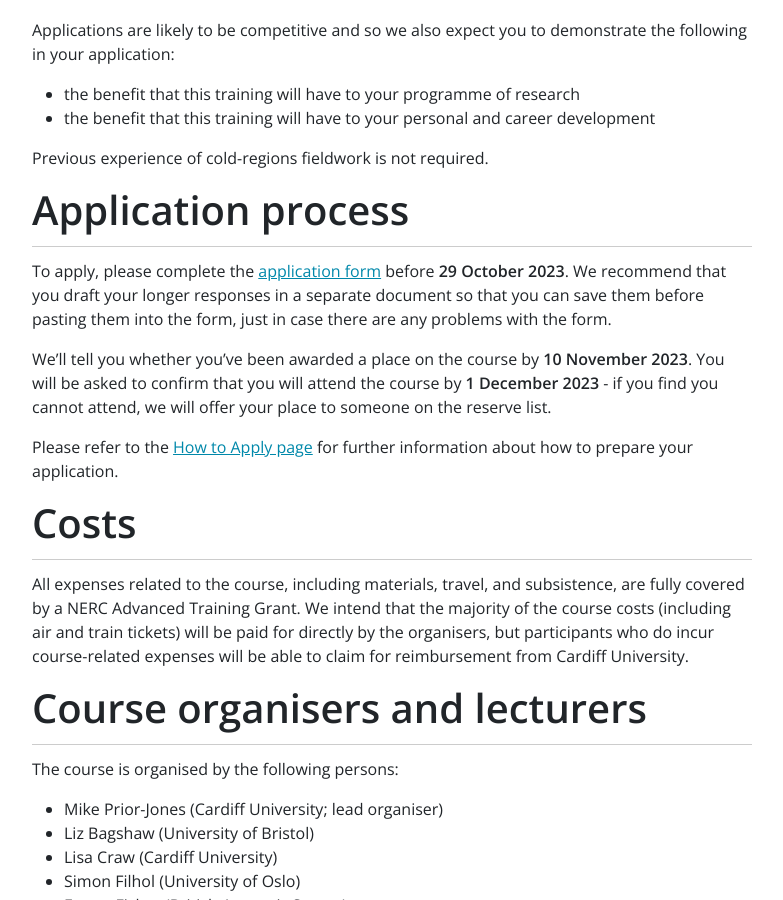
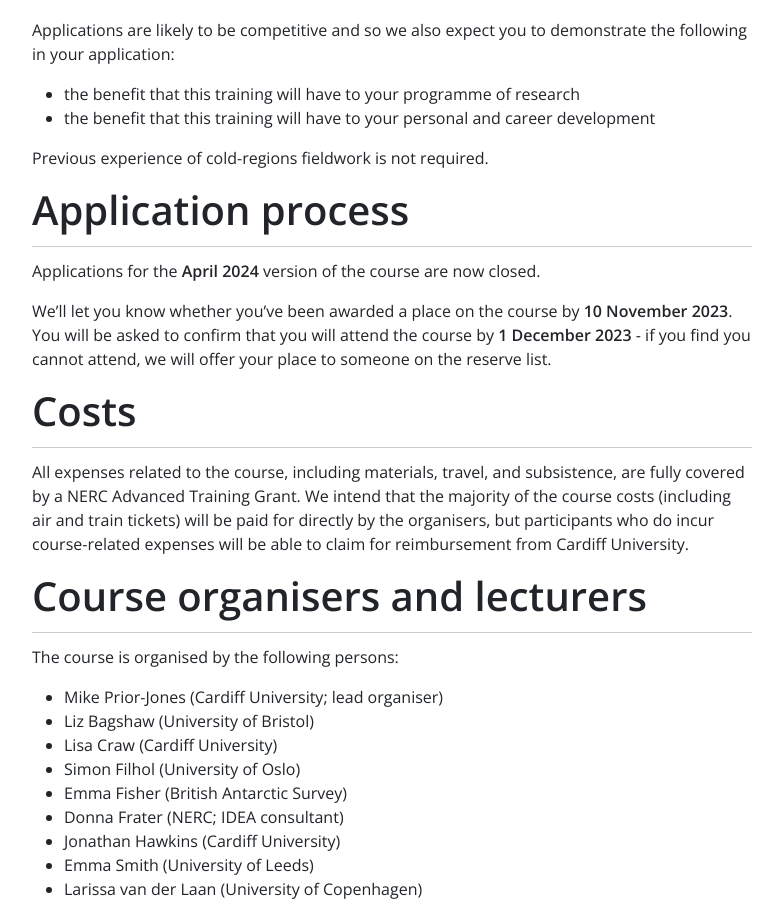
Before and after one commit to cryoskills/cryoskills.github.io, a Jekyll site: the page built from about.html, in a window 1280 px wide and 900 px high, scrolled down 4669 px. Shown: the whole window, without its empty margins (62-845 px from the left). Built offline with Jekyll 4.4.1, drawn with Linux system fonts in a browser that asks for light colours; some web fonts are replaced.

Commit message:
updates course website after applications closed

```diff
--- a/_data/nav.yml
+++ b/_data/nav.yml
@@ -1,7 +1,7 @@
 - name: Home
   url: /index.html
-- name: Apply
-  url: /apply.html
+# - name: Apply
+#   url: /apply.html
 - name: Course Details
   url: /about.html
 # - name: Course Content
--- a/_includes/about/about.md
+++ b/_includes/about/about.md
@@ -85,18 +85,15 @@
 Previous experience of cold-regions fieldwork is not required.
 
 # Application process
+Applications for the **April 2024** version of the course are now closed.
 
-To apply, please complete the [application form]({{site.baseurl}}{% link apply.html %}) before **29 October 2023**. We recommend that you draft your longer responses in a separate document so that you can save them before pasting them into the form, just in case there are any problems with the form.
-
-We’ll tell you whether you’ve been awarded a place on the course by **10 November 2023**. You will be asked to confirm that you will attend the course by **1 December 2023** - if you find you cannot attend, we will offer your place to someone on the reserve list.
-
-Please refer to the [How to Apply page]({{site.baseurl}}{% link apply.html %}) for further information about how to prepare your application.
+We’ll let you know whether you’ve been awarded a place on the course by **10 November 2023**. You will be asked to confirm that you will attend the course by **1 December 2023** - if you find you cannot attend, we will offer your place to someone on the reserve list.
 
 # Costs
 
 All expenses related to the course, including materials, travel, and subsistence, are fully covered by a NERC Advanced Training Grant. We intend that the majority of the course costs (including air and train tickets) will be paid for directly by the organisers, but participants who do incur course-related expenses will be able to claim for reimbursement from Cardiff University.
 
-# Course organisers and lecturers
+# <a name="organisers"></a> Course organisers and lecturers
 
 The course is organised by the following persons:
 
--- a/_includes/home_banner.html
+++ b/_includes/home_banner.html
@@ -5,10 +5,10 @@
             <h1 style="color: #fff;" class="display-1 text-uppercase text-center">Learn to build instrumentation for cold environments</h1>
         </div>
     </div>
-    <div class="py-5 row">
+    <!-- <div class="py-5 row">
         <div class="col">
             <a type="button" class="btn btn-success btn-lg px-4 mx-2" href="{{ site.baseurl }}{% link apply.html %}">Apply</a>
-            <a type="button" class="btn btn-secondary btn-lg px-4 mx-2" href="{{ site.baseurl }}{% link about.html %}">Learn More</a>
+            <a type="button" class="btn btn-success btn-lg px-4 mx-2" href="{{ site.baseurl }}{% link about.html %}">Course Details</a>
         </div>
-    </div>
+    </div> -->
 </div>
```
Also changed, not shown: _includes/home/main_column.md (+23 -12 lines), index.html (+3 -5 lines).
